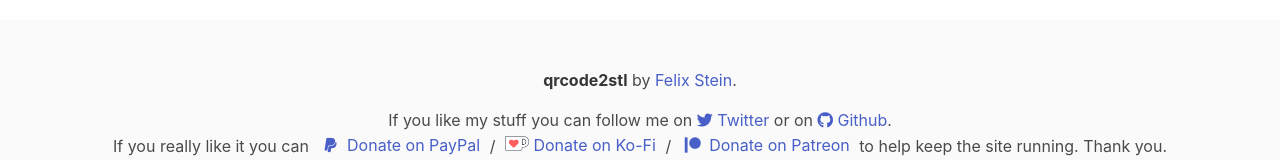
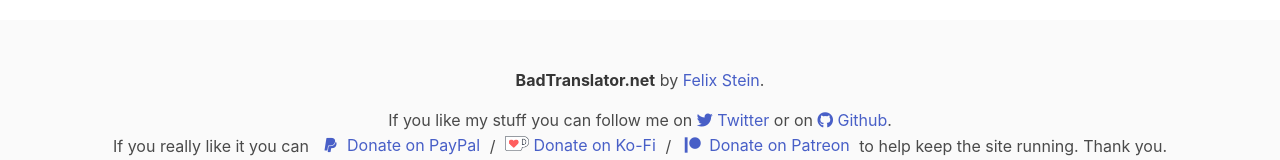
Before and after one commit to flxn/badtranslator-web, a Vue app: page / in a window 1280 px wide. Shown: the part 1316-1476 px from the top of the page. Built offline with nearby package versions, Linux system fonts and the light colour scheme; no server answers.

Commit message:
changed footer

```diff
--- a/src/components/Footer.vue
+++ b/src/components/Footer.vue
@@ -2,7 +2,7 @@
   <footer class="footer">
     <div class="content has-text-centered">
       <p>
-        <strong>qrcode2stl</strong> by <a href="https://flxn.de">Felix Stein</a>.
+        <strong>BadTranslator.net</strong> by <a href="https://flxn.de">Felix Stein</a>.
       </p>
       <p>
         If you like my stuff you can follow me on
--- a/src/components/Main.vue
+++ b/src/components/Main.vue
@@ -298,6 +298,7 @@ export default {
   methods: {
     async getAvailableLanguages() {
       const res = await axios.get(this.endpoint + "/languages");
+      console.log(res.data);
       this.availableLanguages = res.data;
     },
     randomTransform() {
```
